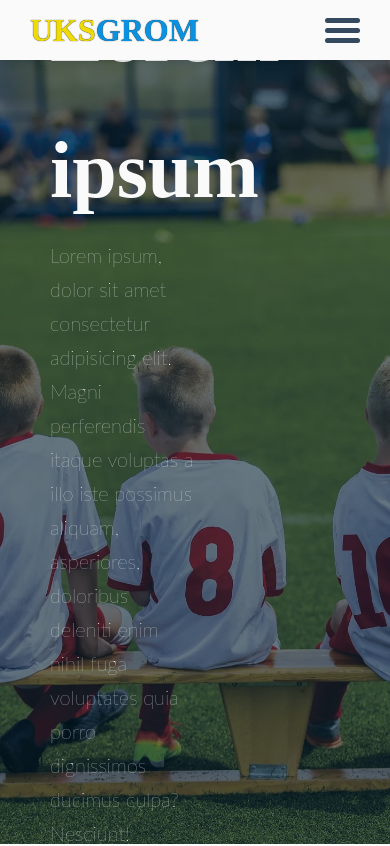
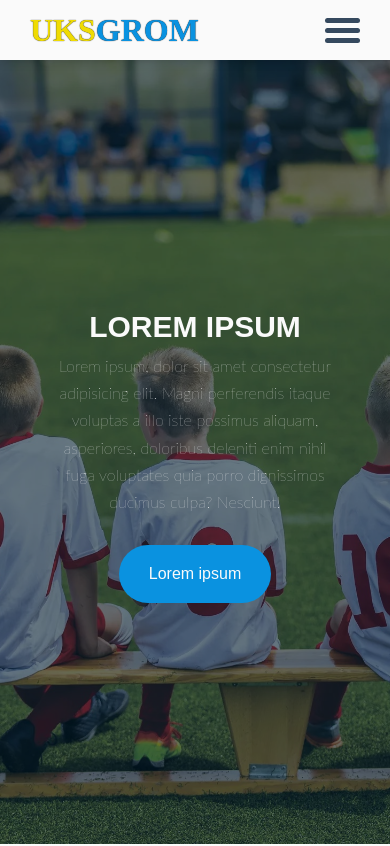
Before and after one commit to WawrzenskiPatryk/uks-grom-webpage, a Nuxt app: page / in a window 390 px wide. Shown: the top 846 px of the page. Built offline with nearby package versions, Linux system fonts and the light colour scheme; no server answers.

Commit message:
PageSlider component responsivity

```diff
--- a/components/PageSlider.vue
+++ b/components/PageSlider.vue
@@ -2,7 +2,7 @@
   <section class="slider">
     <div class="slider__content-wrapper">
       <div class="slider__content">
-        <h1 class="slider__title">Lorem ipsum</h1>
+        <h1 class="slider__title">LOREM IPSUM</h1>
         <h2 class="slider__subtitle">
           Lorem ipsum, dolor sit amet consectetur adipisicing elit. Magni
           perferendis itaque voluptas a illo iste possimus aliquam, asperiores,
@@ -27,22 +27,39 @@
     display: flex;
     justify-content: center;
     align-items: center;
-    flex-direction: column;
     height: 100%;
     background-color: rgba(2, 30, 46, 0.6);
   }
   &__content {
     max-width: $content-max-width;
     padding: 0 5rem;
+    text-align: center;
+    @media screen and (min-width: $tablet-min-screen-width) {
+      text-align: left;
+    }
   }
   &__title {
-    font-size: 8rem;
-    font-family: 'Jost';
+    font-family: $title-font-family;
+    font-size: $small-title-font-size;
+
+    @media screen and (min-width: $tablet-min-screen-width) {
+      font-size: $medium-title-font-size;
+    }
+    @media screen and (min-width: $desktop-min-screen-width) {
+      font-size: $large-title-font-size;
+    }
   }
   &__subtitle {
-    font-size: 2rem;
-    width: 50%;
+    font-size: $default-font-size;
     font-weight: 100;
+    width: 100%;
+    @media screen and (min-width: $tablet-min-screen-width) {
+      width: 67%;
+    }
+    @media screen and (min-width: $desktop-min-screen-width) {
+      width: 50%;
+      font-size: $large-subtitle-font-size;
+    }
   }
   &__button {
     color: inherit;
@@ -54,9 +71,11 @@
     transition: background-color 300ms ease;
     border-radius: 10rem;
 
-    &:hover {
-      background-color: $primary-color-darken;
-      cursor: pointer;
+    @media (hover: hover) {
+      &:hover {
+        background-color: $primary-color-darken;
+        cursor: pointer;
+      }
     }
   }
 }
```
